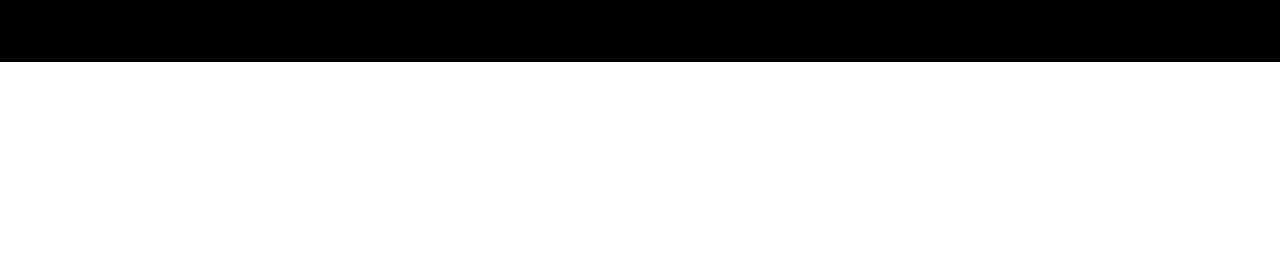
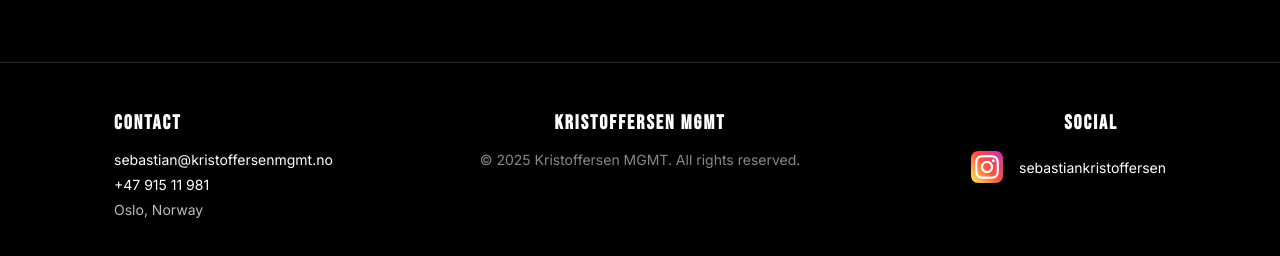
Before and after one commit to bennicodes/kristoffersen-managment, a React (Vite) app: page /clients/saul in a window 1280 px wide. Shown: the part 1361-1617 px from the top of the page. Before the commit the page ends 1423 px from the top, so only its background shows below. Built offline with nearby package versions, Linux system fonts and the light colour scheme; no server answers.

Commit message:
added footer to clientDetail and fixed bug fetching press articles

```diff
--- a/src/components/ArtistPressArticle/ArtistPressArticle.module.css
+++ b/src/components/ArtistPressArticle/ArtistPressArticle.module.css
@@ -73,6 +73,7 @@
 }
 
 .pressCard {
+  max-width: 50%;
   font-family: var(--font-body);
   position: relative;
   display: flex;
--- a/src/components/ClientDetail/ClientDetail.jsx
+++ b/src/components/ClientDetail/ClientDetail.jsx
@@ -1,6 +1,7 @@
 import { useState } from "react";
 import { Link, useParams } from "react-router-dom";
 import clients from "../../data/clients";
+import Footer from "../Footer/Footer";
 import Navbar from "../navbar/Navbar";
 import Spinner from "../Spinner/Spinner";
 import styles from "./ClientDetail.module.css";
@@ -83,6 +84,7 @@
           </div>
         </div>
       </main>
+      <Footer />
     </div>
   );
 };
```
